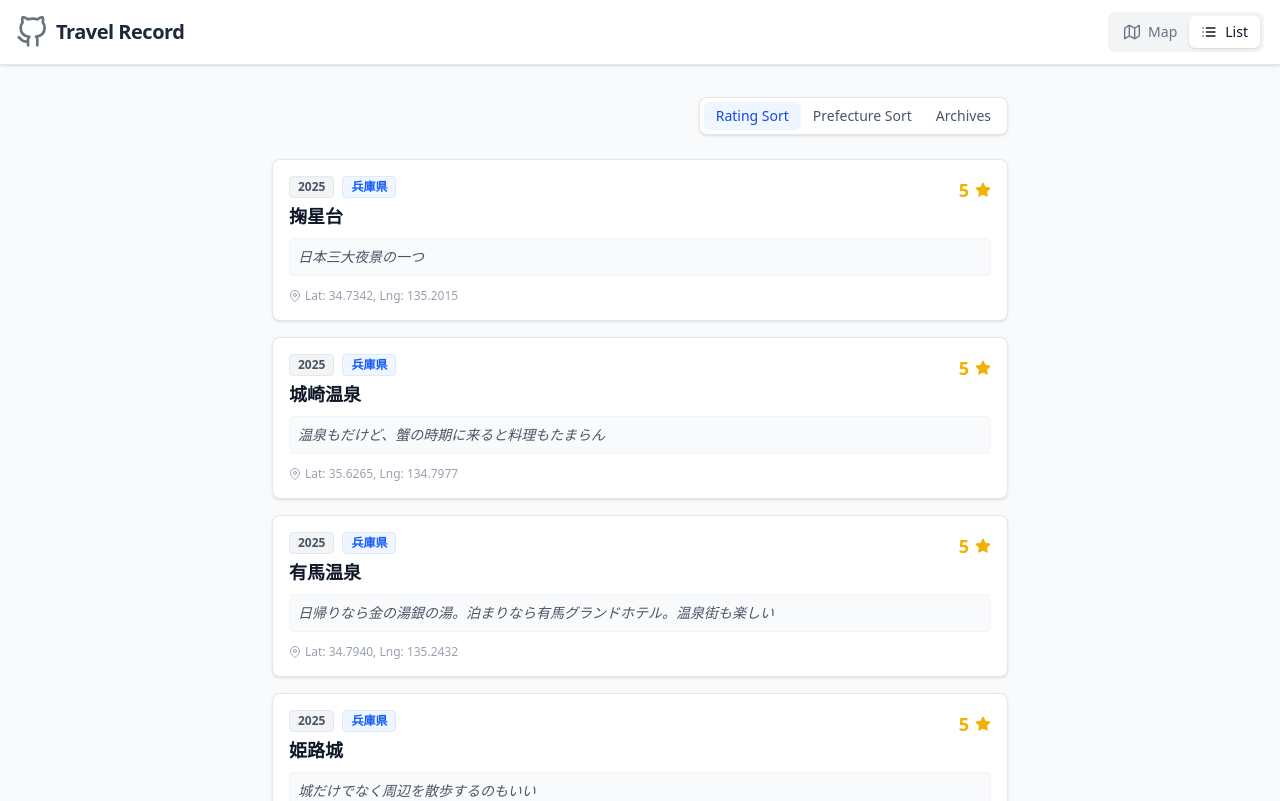
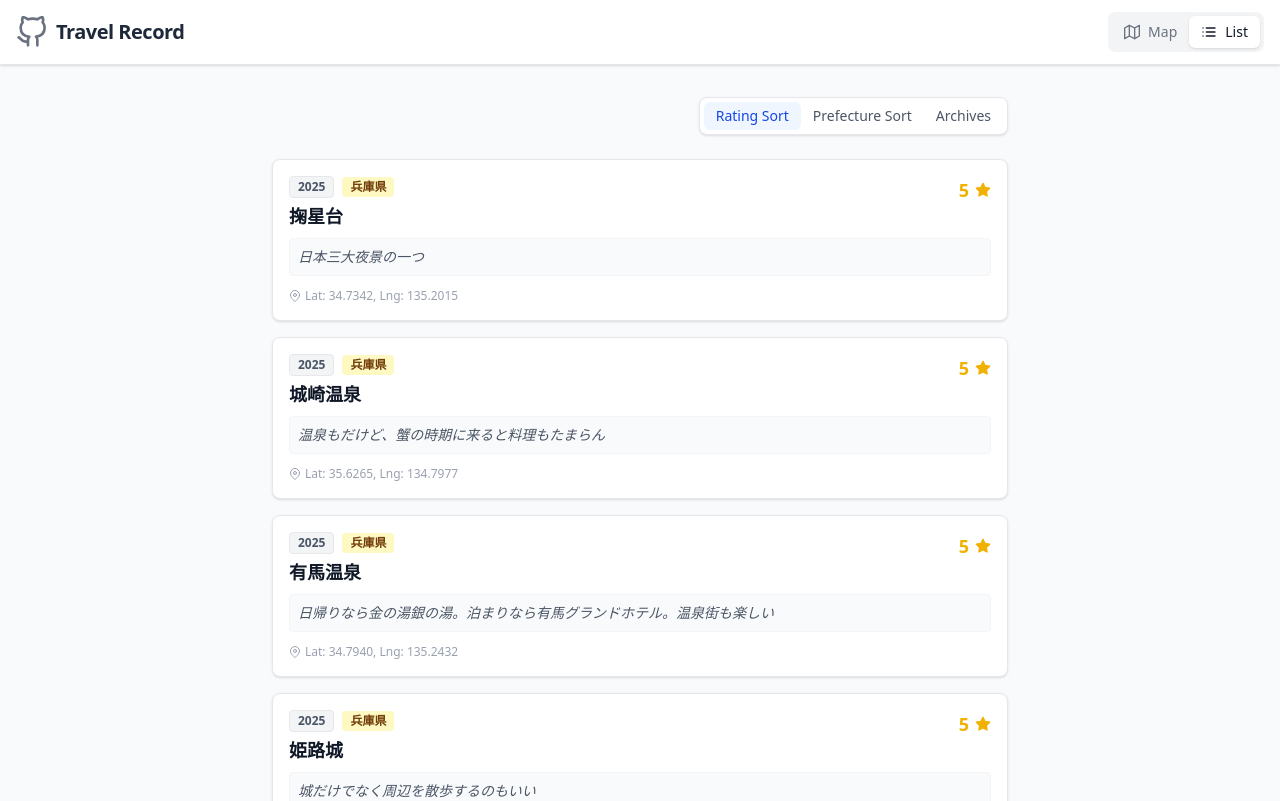
Before and after one commit to ysknsid25/travel-record, a React (Vite) app: page / in a window 1280 px wide. Both pictures are taken after a click on the button "List". Built offline with nearby package versions, Linux system fonts and the light colour scheme.

Commit message:
feat: color tips for Prefecture
Signed-off-by: ysknsid25 <kengo071225@gmail.com>

```diff
--- a/src/App.tsx
+++ b/src/App.tsx
@@ -117,6 +117,37 @@ travelRecords.forEach((record) => {
     }
     groupedRecords[key].push(record);
 });
+
+const REGIONS_MAP: { [region: string]: string[] } = {
+    "北海道": ["北海道"],
+    "東北": ["青森県", "岩手県", "宮城県", "秋田県", "山形県", "福島県"],
+    "関東": ["茨城県", "栃木県", "群馬県", "埼玉県", "千葉県", "東京都", "神奈川県"],
+    "中部": ["新潟県", "富山県", "石川県", "福井県", "山梨県", "長野県", "岐阜県", "静岡県", "愛知県"], // Includes Hokuriku, Koshinetsu, Tokai
+    "近畿": ["三重県", "滋賀県", "京都府", "大阪府", "兵庫県", "奈良県", "和歌山県"],
+    "中国": ["鳥取県", "島根県", "岡山県", "広島県", "山口県"],
+    "四国": ["徳島県", "香川県", "愛媛県", "高知県"],
+    "九州": ["福岡県", "佐賀県", "長崎県", "熊本県", "大分県", "宮崎県", "鹿児島県"],
+    "沖縄": ["沖縄県"],
+};
+
+const prefectureToRegion: { [key: string]: string } = {};
+Object.entries(REGIONS_MAP).forEach(([region, prefectures]) => {
+    prefectures.forEach(pref => {
+        prefectureToRegion[pref] = region;
+    });
+});
+
+const regionColorClasses: { [key: string]: { chipBg: string; chipBorder: string; chipText: string; countBg: string; countText: string; countBorder: string } } = {
+    "北海道": { chipBg: "bg-red-100", chipBorder: "border-red-200", chipText: "text-red-900", countBg: "bg-white", countText: "text-red-600", countBorder: "border-red-100" },
+    "東北": { chipBg: "bg-purple-100", chipBorder: "border-purple-200", chipText: "text-purple-900", countBg: "bg-white", countText: "text-purple-600", countBorder: "border-purple-100" },
+    "関東": { chipBg: "bg-blue-100", chipBorder: "border-blue-200", chipText: "text-blue-900", countBg: "bg-white", countText: "text-blue-600", countBorder: "border-blue-100" },
+    "中部": { chipBg: "bg-green-100", chipBorder: "border-green-200", chipText: "text-green-900", countBg: "bg-white", countText: "text-green-600", countBorder: "border-green-100" },
+    "近畿": { chipBg: "bg-yellow-100", chipBorder: "border-yellow-200", chipText: "text-yellow-900", countBg: "bg-white", countText: "text-yellow-600", countBorder: "border-yellow-100" },
+    "中国": { chipBg: "bg-pink-100", chipBorder: "border-pink-200", chipText: "text-pink-900", countBg: "bg-white", countText: "text-pink-600", countBorder: "border-pink-100" },
+    "四国": { chipBg: "bg-teal-100", chipBorder: "border-teal-200", chipText: "text-teal-900", countBg: "bg-white", countText: "text-teal-600", countBorder: "border-teal-100" },
+    "九州": { chipBg: "bg-orange-100", chipBorder: "border-orange-200", chipText: "text-orange-900", countBg: "bg-white", countText: "text-orange-600", countBorder: "border-orange-100" },
+    "沖縄": { chipBg: "bg-cyan-100", chipBorder: "border-cyan-200", chipText: "text-cyan-900", countBg: "bg-white", countText: "text-cyan-600", countBorder: "border-cyan-100" },
+};
 
 function App() {
     const [mode, setMode] = useState<"map" | "list">("map");
@@ -284,7 +315,7 @@ function ListView() {
         content = (
             <div className="flex flex-col gap-4">
                 {sortedRecords.map((record, idx) => (
-                    <ListItem key={idx} record={record} index={idx} />
+                    <ListItem key={idx} record={record} index={idx} prefectureToRegion={prefectureToRegion} regionColorClasses={regionColorClasses} />
                 ))}
             </div>
         );
@@ -322,6 +353,8 @@ function ListView() {
                                         key={idx}
                                         record={record}
                                         index={globalIndex++}
+                                        prefectureToRegion={prefectureToRegion}
+                                        regionColorClasses={regionColorClasses}
                                     />
                                 ))}
                             </div>
@@ -416,24 +449,28 @@ function ListView() {
                         </span>
                     </h3>
                                         <div className="flex flex-wrap gap-2">
-                        {visitedPrefs.map((pref, idx) => (
+                                            {visitedPrefs.map((pref, idx) => {
+                                                const region = prefectureToRegion[pref] || "その他";
+                                                const colors = regionColorClasses[region] || { chipBg: "bg-gray-100", chipBorder: "border-gray-200", chipText: "text-gray-900", countBg: "bg-white", countText: "text-gray-600", countBorder: "border-gray-100" };
+
+                                                return (
                                                     <div
                                                         key={pref}
-                                className="sliding-animation inline-flex items-center bg-blue-50 border border-blue-200 rounded-lg px-3 py-1.5 shadow-sm"
+                                                        className={`sliding-animation inline-flex items-center ${colors.chipBg} ${colors.chipBorder} rounded-lg px-3 py-1.5 shadow-sm`}
                                                         style={
                                                             { "--stagger": idx } as React.CSSProperties
                                                         }
                                                     >
-                                <span className="font-bold text-blue-900 mr-2">
+                                                        <span className={`font-bold ${colors.chipText} mr-2`}>
                                                             {pref}
                                                         </span>
-                                <span className="bg-white text-blue-600 text-xs font-bold px-2 py-0.5 rounded-full border border-blue-100">
+                                                        <span className={`${colors.countBg} ${colors.countText} text-xs font-bold px-2 py-0.5 rounded-full ${colors.countBorder}`}>
                                                             {prefCounts[pref]}
                                                         </span>
                                                     </div>
-                        ))}
-                    </div>
-                </div>
+                                                );
+                                            })}
+                                        </div>                </div>
 
                 {unvisitedPrefs.length > 0 && (
                     <div>
@@ -444,16 +481,20 @@ function ListView() {
                             </span>
                         </h3>
                         <div className="flex flex-wrap gap-2">
-                            {unvisitedPrefs.map((pref) => (
+                            {unvisitedPrefs.map((pref) => {
+                                const region = prefectureToRegion[pref] || "その他";
+                                const colors = regionColorClasses[region] || { chipBg: "bg-gray-100", chipBorder: "border-gray-200", chipText: "text-gray-500", countBg: "bg-transparent", countText: "text-gray-500", countBorder: "border-transparent" };
+                                return (
                                     <div
                                         key={pref}
-                                    className="inline-flex items-center bg-gray-50 border border-gray-200 rounded-lg px-3 py-1.5 opacity-60"
+                                        className={`inline-flex items-center ${colors.chipBg} ${colors.chipBorder} rounded-lg px-3 py-1.5 opacity-60`}
                                     >
-                                    <span className="font-medium text-gray-500">
+                                        <span className={`font-medium ${colors.chipText}`}>
                                             {pref}
                                         </span>
                                     </div>
-                            ))}
+                                );
+                            })}
                         </div>
                     </div>
                 )}
@@ -502,7 +543,38 @@ function ListView() {
     );
 }
 
-function ListItem({ record, index }: { record: TravelRecord; index: number }) {
+function ListItem({
+    record,
+    index,
+    prefectureToRegion,
+    regionColorClasses,
+}: {
+    record: TravelRecord;
+    index: number;
+    prefectureToRegion?: { [key: string]: string };
+    regionColorClasses?: {
+        [key: string]: {
+            chipBg: string;
+            chipBorder: string;
+            chipText: string;
+            countBg: string;
+            countText: string;
+            countBorder: string;
+        };
+    };
+}) {
+    const region = record.prefecture
+        ? prefectureToRegion?.[record.prefecture] || "その他"
+        : "その他";
+    const colors = regionColorClasses?.[region] || {
+        chipBg: "bg-gray-100",
+        chipBorder: "border-gray-200",
+        chipText: "text-gray-600",
+        countBg: "bg-white",
+        countText: "text-gray-600",
+        countBorder: "border-gray-100",
+    };
+
     return (
         <div
             className="sliding-animation bg-white border border-gray-200 rounded-lg p-4 shadow-sm hover:shadow-md transition-shadow"
@@ -514,7 +586,9 @@ function ListItem({ record, index }: { record: TravelRecord; index: number }) {
                         <span className="text-xs font-semibold px-2 py-0.5 rounded bg-gray-100 text-gray-600 border border-gray-200">
                             {record.year}
                         </span>
-                        <span className="text-xs font-semibold px-2 py-0.5 rounded bg-blue-50 text-blue-600 border border-blue-100">
+                        <span
+                            className={`text-xs font-semibold px-2 py-0.5 rounded ${colors.chipBg} ${colors.chipText} ${colors.chipBorder}`}
+                        >
                             {record.prefecture}
                         </span>
                     </div>
```
Lines whose indentation alone changed are shown as unchanged.
